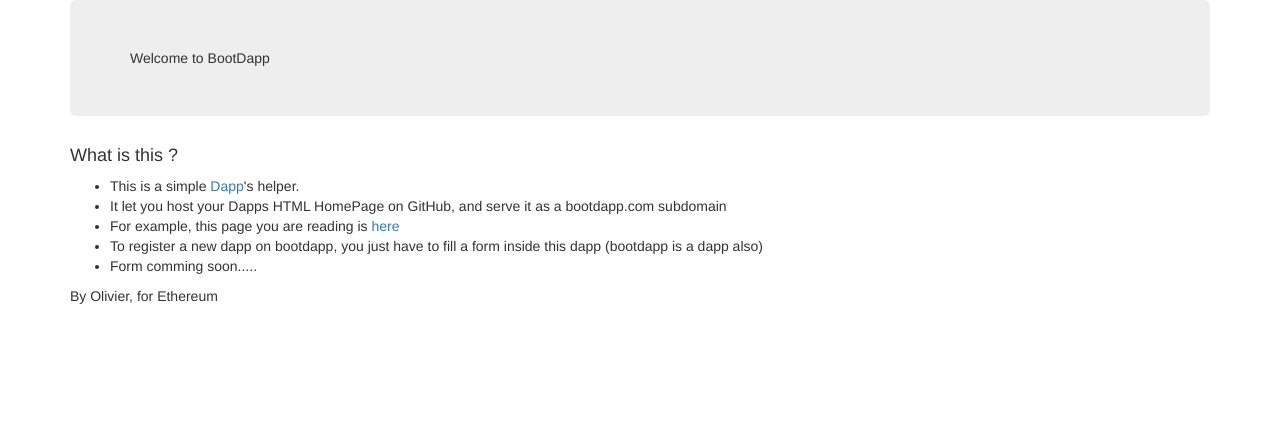
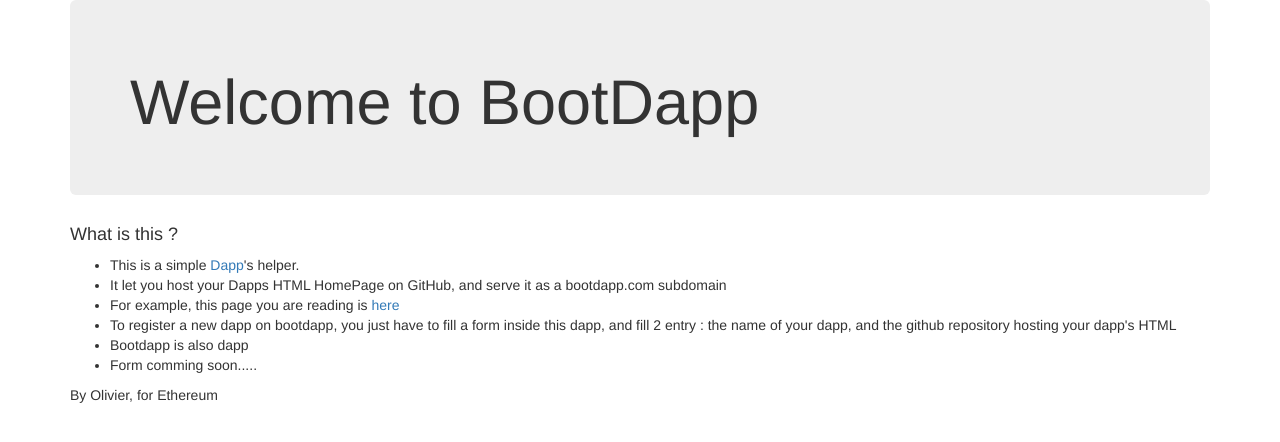
Before and after one commit to olivier-ethereum/bootdapp, a plain HTML site: page index.html in a window 1280 px wide. Drawn offline with nearby package versions, Linux system fonts and the light colour scheme.

Commit message:
Update index.html

```diff
--- a/index.html
+++ b/index.html
@@ -7,18 +7,19 @@
 </head>
 <body>
 <div class="container">
-<div class="jumbotron">Welcome to BootDapp</div>
+<div class="jumbotron"><h1>Welcome to BootDapp</h1></div>
 <h4>What is this ?</h4>
 <ul>
-  <li> This is a simple <a href="www.ethereum.org">Dapp</a>'s helper.</li>
+  <li> This is a simple <a href="http://www.ethereum.org">Dapp</a>'s helper.</li>
   <li> It let you host your Dapps HTML HomePage on GitHub, and serve it as a bootdapp.com subdomain</li>
   <li> For example, this page you are reading is <a href="https://github.com/olivier-ethereum/bootdapp/blob/bootdapp/index.html">here</a></a> </li>
-  <li> To register a new dapp on bootdapp, you just have to fill a form inside this dapp (bootdapp is a dapp also)</li>
+  <li> To register a new dapp on bootdapp, you just have to fill a form inside this dapp, and fill 2 entry : the name of your dapp, and the github repository hosting your dapp's HTML</li>
+  <li> Bootdapp is also dapp</li>
   <li> Form comming soon.....</li>
-  </ul>
-<footer class="footer">
+</ul>
+<div class="footer">
         <p>By Olivier, for Ethereum</p>
-</footer>
+</div>
 </div>
 </body>
 </html>
```
